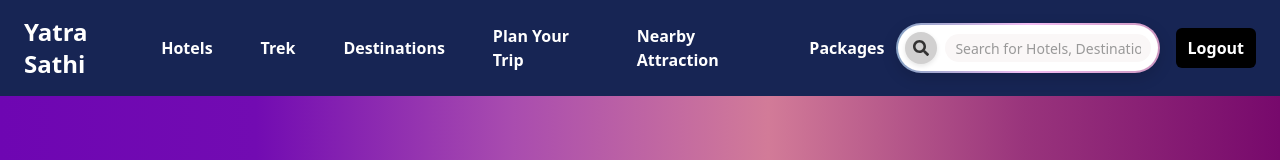
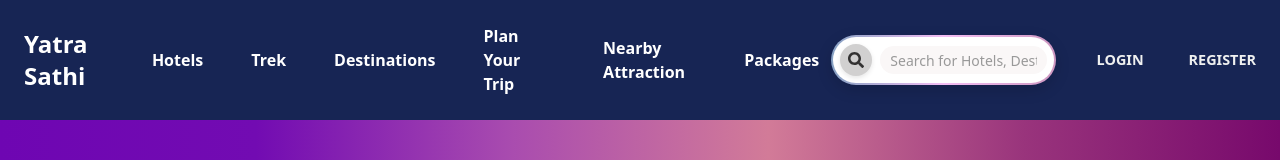
Before and after one commit to Ghanashyamaryal/frontend, a React (Vite) app: page /login in a window 1280 px wide. Shown: the top 160 px of the page. Built offline with nearby package versions, Linux system fonts and the light colour scheme.

Commit message:
user functionality

```diff
--- a/src/Component/Header/Header.jsx
+++ b/src/Component/Header/Header.jsx
@@ -1,14 +1,24 @@
-import React, { useState } from 'react';
-import { Link } from 'react-router-dom';
-import { FaPhoneAlt } from "react-icons/fa";
+import React, { useEffect, useState } from 'react';
+import { Link, useNavigate } from 'react-router-dom';
+import { FaPhoneAlt, FaRegUser } from "react-icons/fa";
 import { useSelector, useDispatch } from 'react-redux';
 import { login, logout } from "../../store/Slice";
 import './Header.css';
 import Search from "../../pages/userpages/Search";
 
 const Header = () => {
+    const [token, setToken] = useState("")
+    const [username, setusername] = useState("")
     const dispatch = useDispatch();
-    const isLoggedIn = useSelector((state) => state.auth.isLoggedIn);
+    const navigate = useNavigate();
+
+
+    useEffect(() => {
+        const data = localStorage.getItem("token")
+        const userdata = localStorage.getItem("username")
+        setToken(data)
+        setusername(userdata)
+    })
 
     const [menuOpen, setMenuOpen] = useState(false);
 
@@ -17,8 +27,11 @@ const Header = () => {
     };
 
     const handleLoginLogout = () => {
-        if (isLoggedIn) {
+        if (token) {
             dispatch(logout());
+            localStorage.removeItem("username");
+            localStorage.removeItem("token");
+            navigate("/login");
         }
     };
 
@@ -28,19 +41,26 @@ const Header = () => {
                 <div className="logo text-white">
                     <Link to="/">Yatra Sathi</Link>
                 </div>
+
                 <Search />
+
                 <span className="phone-container text-white">
                     <FaPhoneAlt /> +977-9856412515
                 </span>
+
                 <div className='mx-11'>
                     <Link to="/contact">Contact Us</Link>
                 </div>
 
-                {isLoggedIn ? (
-
-                    <div className="auth-links text-white">
-                        <button onClick={handleLoginLogout}>Logout</button>
-                        {console.log(isLoggedIn)}
+                {token ? (
+                    <div className="flex items-center auth-links text-white">
+                        <div className='flex items-center flex-col'>
+                            <FaRegUser className='h-7 w-7' />
+                            <span className="uppercase">
+                                {username.split(" ")[0].length > 10 ? `${username.split(" ")[0].slice(0, 10)}...` : username.split(" ")[0]}
+                            </span>
+                        </div>
+                        <button className="ml-4" onClick={handleLoginLogout}>Logout</button>
                     </div>
                 ) : (
                     <div className="auth-links text-white">
@@ -55,16 +75,16 @@ const Header = () => {
             </div>
 
             <div className={`bottom-row ${menuOpen ? 'open' : ''}`}>
-                <Link to="/hotels">Hotels</Link>
-                <Link to="/destinations">Destinations</Link>
-                <Link to="/trek">Trek</Link>
-                <Link to="/festivalandevents">Festival & Events</Link>
-                <Link to="/planyourtrip">Plan Your Trip</Link>
-                <Link to="/nearbyattraction">Nearby Attraction</Link>
-                <Link to="/packages">Packages</Link>
+                <Link to="/hotels" onClick={() => setMenuOpen(false)}>Hotels</Link>
+                <Link to="/destinations" onClick={() => setMenuOpen(false)}>Destinations</Link>
+                <Link to="/trek" onClick={() => setMenuOpen(false)}>Trek</Link>
+                <Link to="/festivalandevents" onClick={() => setMenuOpen(false)}>Festival & Events</Link>
+                <Link to="/planyourtrip" onClick={() => setMenuOpen(false)}>Plan Your Trip</Link>
+                <Link to="/nearbyattraction" onClick={() => setMenuOpen(false)}>Nearby Attraction</Link>
+                <Link to="/packages" onClick={() => setMenuOpen(false)}>Packages</Link>
             </div>
         </header>
     );
-}
+};
 
 export default Header;
--- a/src/Component/Header/Header1.jsx
+++ b/src/Component/Header/Header1.jsx
@@ -1,27 +1,35 @@
-import React, { useState } from 'react';
-import { Link } from 'react-router-dom';
-import { useSelector, useDispatch } from 'react-redux';
+import React, { useEffect, useState } from 'react';
+import { Link, useNavigate } from 'react-router-dom';
 import { login, logout } from "../../store/Slice";
 import Search from "../../pages/userpages/Search";
 import { FaSearch, FaBars, FaTimes } from 'react-icons/fa';
+import { FaPhoneAlt, FaRegUser } from "react-icons/fa";
 
 const Header1 = () => {
     const [menuOpen, setMenuOpen] = useState(false);
 
-    const dispatch = useDispatch();
-    const isLoggedIn = useSelector((state) => state.auth.isLoggedIn);
+    const [token, setToken] = useState("")
+    const [username, setusername] = useState("")
+    const navigate = useNavigate();
 
-    console.log("Is logged in:", isLoggedIn);
+
+    useEffect(() => {
+        const data = localStorage.getItem("token")
+        const userdata = localStorage.getItem("username")
+        setToken(data)
+        setusername(userdata)
+    })
 
     const toggleMenu = () => {
         setMenuOpen(!menuOpen);
     };
 
     const handleLoginLogout = () => {
-        if (isLoggedIn) {
+        if (token) {
             dispatch(logout());
-        } else {
-            dispatch(login());
+            localStorage.removeItem("username");
+            localStorage.removeItem("token");
+            navigate("/login");
         }
     };
 
@@ -53,25 +61,25 @@ const Header1 = () => {
 
                 <div className="hidden md:flex space-x-4 items-center">
                     <div className="relative">
-                    <Search />
+                        <Search />
                     </div>
 
-                    {isLoggedIn ? (
-                        <button
-                            onClick={handleLoginLogout}
-                            className="text-white hover:bg-gray-800 rounded-md px-3 py-2 transition duration-200"
-                        >
-                            Logout
-                        </button>
+                    {token ? (
+                        <div className="flex items-center auth-links text-white">
+                            <div className='flex items-center flex-col'>
+                                <FaRegUser className='h-7 w-7' />
+                                <span className="uppercase">
+                                    {username.split(" ")[0].length > 10 ? `${username.split(" ")[0].slice(0, 10) }...` : username.split(" ")[0]}
+                                </span>
+
+                            </div>
+                            <button className="ml-4" onClick={handleLoginLogout}>Logout</button>
+                        </div>
                     ) : (
-                        <>
-                            <Link to="/login" className="text-white hover:bg-gray-800 rounded-md px-3 py-2 transition duration-200">
-                                Login
-                            </Link>
-                            <Link to="/register" className="text-white hover:bg-gray-800 rounded-md px-3 py-2 transition duration-200">
-                                Register
-                            </Link>
-                        </>
+                        <div className="auth-links text-white">
+                            <Link to="/login">Login</Link>
+                            <Link to="/register">Register</Link>
+                        </div>
                     )}
                 </div>
             </div>
@@ -85,7 +93,7 @@ const Header1 = () => {
                     <Link to="/nearbyattraction" className="text-white hover:bg-gray-800 rounded-md px-3 py-2 transition duration-200">Nearby Attraction</Link>
                     <Link to="/packages" className="text-white hover:bg-gray-800 rounded-md px-3 py-2 transition duration-200">Packages</Link>
 
-                    {isLoggedIn ? (
+                    {token ? (
                         <button
                             onClick={handleLoginLogout}
                             className="text-white hover:bg-gray-800 rounded-md px-3 py-2 transition duration-200"
--- a/src/Component/Home/PopularDestination.jsx
+++ b/src/Component/Home/PopularDestination.jsx
@@ -15,7 +15,7 @@ const PopularDestination = () => {
 
       const fetchDestinations = async () => {
         try {
-          const response = await axios.get("http://localhost:4000/api/destination");
+            const response = await axios.get(`${import.meta.env.VITE_BACKEND_URL}/api/destination`);
           setDestinations(response.data);
         } catch (error) {
           console.error("Error fetching destination:", error);
--- a/src/Component/Home/PopularTrek.jsx
+++ b/src/Component/Home/PopularTrek.jsx
@@ -14,7 +14,7 @@ const PopularTrek = () => {
 
       const fetchTreks = async () => {
         try {
-          const response = await axios.get("http://localhost:4000/api/trek");
+            const response = await axios.get(`${import.meta.env.VITE_BACKEND_URL}/api/trek`);
           setTreks(response.data);
         } catch (error) {
           console.error("Error fetching treks:", error);
--- a/src/Component/Home/RecommendedHotels.jsx
+++ b/src/Component/Home/RecommendedHotels.jsx
@@ -14,7 +14,7 @@ const RecommendedHotels = () => {
 
       const fetchHotels = async () => {
         try {
-          const response = await axios.get("http://localhost:4000/api/hotel");
+            const response = await axios.get(`${import.meta.env.VITE_BACKEND_URL}/api/hotel`);
           setHotels(response.data);
         } catch (error) {
           console.error("Error fetching hotels:", error);
--- a/src/pages/userpages/Destination.jsx
+++ b/src/pages/userpages/Destination.jsx
@@ -19,9 +19,7 @@ const Destination = ({ data }) => {
 
   const fetchDestinations = async () => {
     try {
-      console.alert(import.meta.env.VITE_BACKEND_URL)
-      const response = await axios.get(`${import.meta.env.VITE_BACKEND_URL}/api/destination`);
-
+      const response = await axios.get(`${ import.meta.env.VITE_BACKEND_URL}/api/destination`)
       setDestinationList(response.data);
     } catch (error) {
       console.error("Error fetching destination:", error);
--- a/src/pages/userpages/Login.jsx
+++ b/src/pages/userpages/Login.jsx
@@ -23,6 +23,7 @@ function Login() {
             const { data } = await axios.post(`${import.meta.env.VITE_BACKEND_URL}/api/auth/login`, formData);
             console.log(data);
             localStorage.setItem("token", data.token);
+            localStorage.setItem("username", data.username);
             localStorage.setItem("role", data.role);
             dispatch(login());
 
--- a/src/store/Slice.js
+++ b/src/store/Slice.js
@@ -1,7 +1,7 @@
 import { createSlice } from '@reduxjs/toolkit';
 
 const initialState = {
-    isLoggedIn: true,
+    isLoggedIn: false,
 };
 
 const authSlice = createSlice({
```
